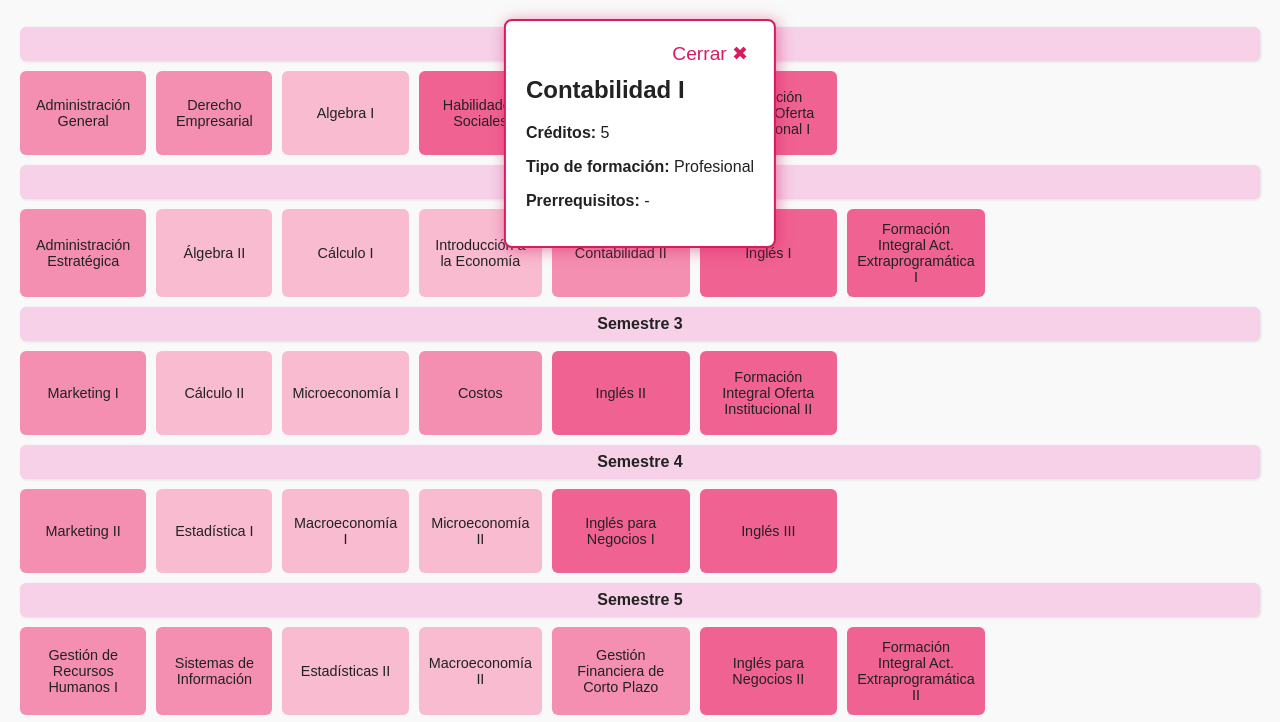
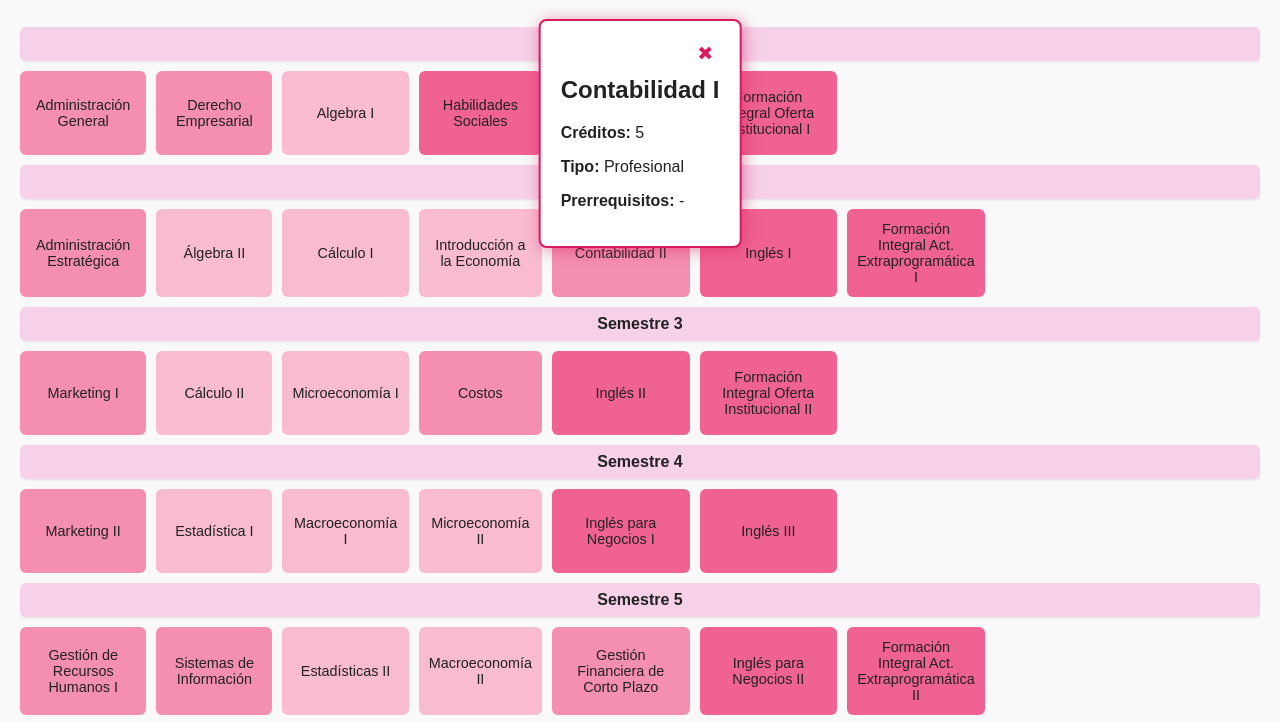
Before and after one commit to caatams/malla-ingenieria-comercial, a plain HTML site: page index.html in a window 1280 px wide. Both pictures are taken after a click on the element "Contabilidad I". Shown: the part 61-783 px from the top of the page. Drawn offline with Linux system fonts and the light colour scheme.

Commit message:
Update index.html

```diff
--- a/index.html
+++ b/index.html
@@ -1,23 +1,23 @@
 <!DOCTYPE html>
 <html lang="es">
 <head>
-  <meta charset="UTF-8" />
-  <meta name="viewport" content="width=device-width, initial-scale=1" />
+  <meta charset="UTF-8">
+  <meta name="viewport" content="width=device-width, initial-scale=1.0">
   <title>Malla Ingeniería Comercial UBB 2023</title>
-  <link rel="stylesheet" href="style.css" />
+  <link rel="stylesheet" href="style.css">
 </head>
 <body>
   <h1>Malla Interactiva Ingeniería Comercial UBB 2023</h1>
-  <div id="malla-container"></div>
-
+  <div style="overflow-x: auto">
+    <div id="malla-container" class="horizontal"></div>
+  </div>
   <div id="info-detalle" class="info-detalle">
-    <button onclick="cerrarDetalle()">Cerrar ✖</button>
+    <button onclick="cerrarDetalle()">✖</button>
     <h2 id="detalle-nombre"></h2>
     <p><strong>Créditos:</strong> <span id="detalle-creditos"></span></p>
-    <p><strong>Tipo de formación:</strong> <span id="detalle-tipo"></span></p>
+    <p><strong>Tipo:</strong> <span id="detalle-tipo"></span></p>
     <p><strong>Prerrequisitos:</strong> <span id="detalle-prerrequisitos"></span></p>
   </div>
-
   <script src="script.js"></script>
 </body>
 </html>
```
